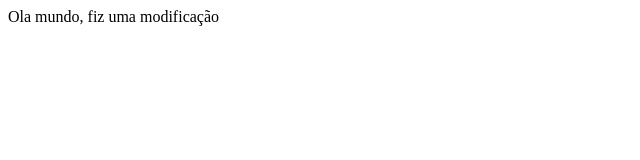
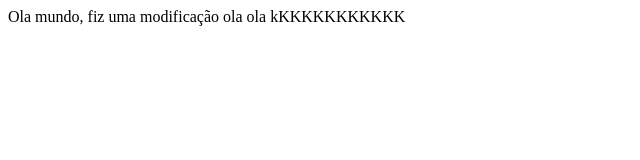
Before and after one commit to Virgilio04/portfolio, a plain HTML site: page index.html in a window 1280 px wide. Shown: the whole page, without its empty margins (0-640 px from the left). Drawn offline with Linux system fonts and the light colour scheme.

Commit message:
modificação

```diff
--- a/index.html
+++ b/index.html
@@ -7,5 +7,7 @@
 </head>
 <body>
     Ola mundo, fiz uma modificação
+    ola ola
+    kKKKKKKKKKKK
 </body>
 </html>
```
